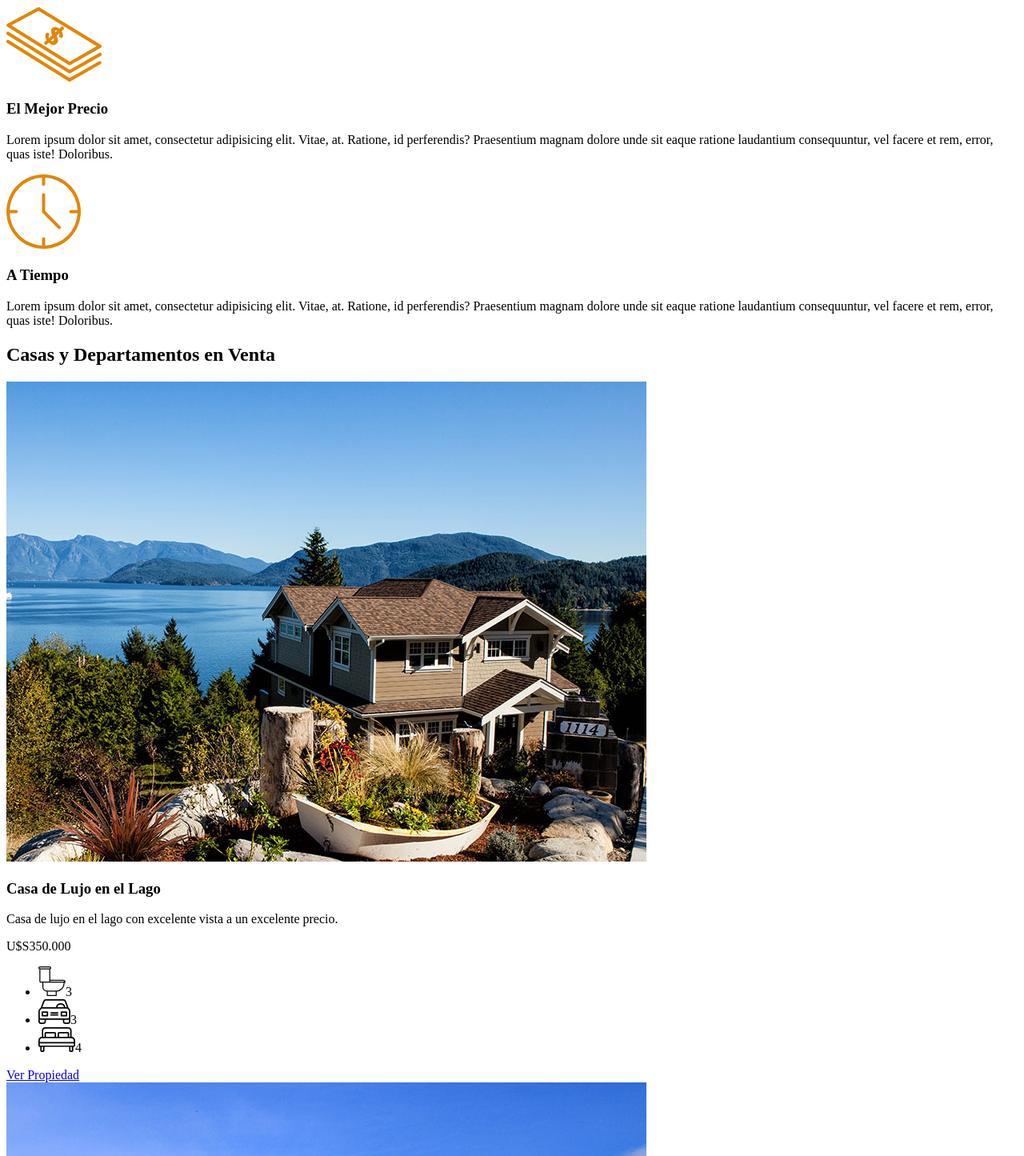
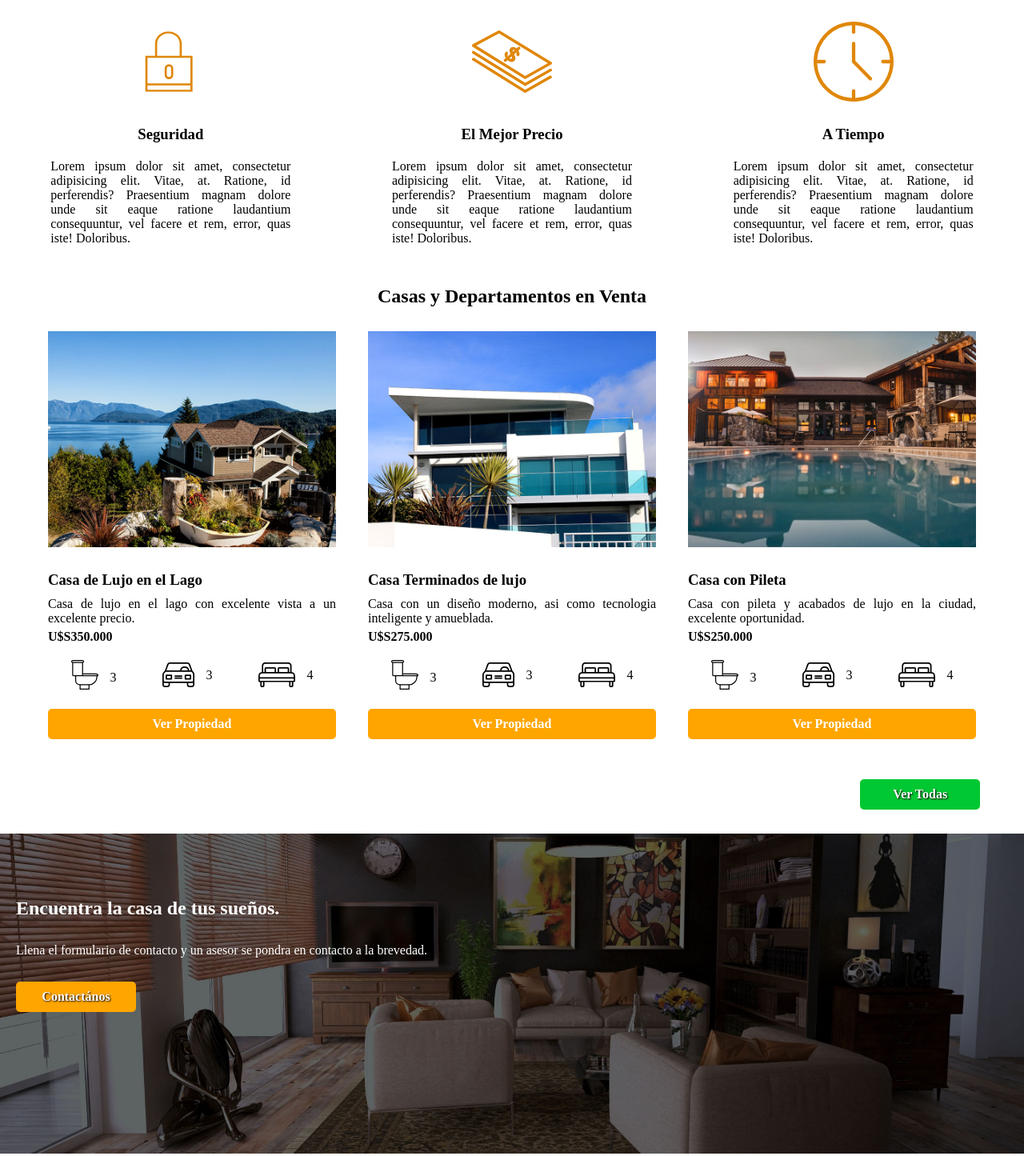
Before and after one commit to EmmaVZ89/Inmobiliaria, a plain HTML site: page index.html in a window 1280 px wide. Shown: the part 480-1925 px from the top of the page at 80% size. Drawn offline with Linux system fonts and the light colour scheme.

Commit message:
Comienzo de maquetado, header, main

```diff
--- /dev/null
+++ b/css/estilos.css
@@ -0,0 +1,222 @@
+* {
+  margin: 0;
+  padding: 0;
+  box-sizing: border-box;
+}
+
+/* Encabezado y barra de navegacion*/
+
+header {
+  background-image: url(../img/header.jpg);
+  background-size: cover;
+  background-repeat: no-repeat;
+  background-position: center;
+  width: 100%;
+  height: 50vh;
+}
+
+header > h1 {
+  position: relative;
+  width: 500px;
+  bottom: -180px;
+  left: 30px;
+  color: white;
+}
+
+.barraNav {
+  position: fixed;
+  display: flex;
+  justify-content: end;
+  align-items: center;
+  height: 50px;
+  right: 0;
+}
+
+.barraNav > ul {
+  display: flex;
+  list-style: none;
+}
+
+.barraNav a {
+  text-decoration: none;
+  color: white;
+  padding: 10px 20px;
+}
+
+.logo {
+  position: fixed;
+}
+
+/* Mas sobre nosotros */
+
+#nosotros > h2 {
+  text-align: center;
+  margin: 30px;
+}
+
+.contenedor-nosotros {
+  display: flex;
+  flex-direction: row;
+  flex-wrap: wrap;
+  justify-content: space-around;
+}
+
+.segPreTiem {
+  width: 300px;
+  text-align: justify;
+  margin: 20px;
+}
+
+.segPreTiem > img {
+  display: block;
+  margin: auto;
+  width: 100px;
+  height: 100px;
+  margin-bottom: 30px;
+}
+
+.segPreTiem > h3 {
+  text-align: center;
+  margin-bottom: 20px;
+}
+
+/* Main */
+main > h2 {
+  text-align: center;
+  margin: 30px;
+}
+
+.contenedor-anuncios {
+  display: flex;
+  flex-wrap: wrap;
+  justify-content: center;
+}
+
+.anuncio {
+  width: 400px;
+}
+
+.anuncio > img {
+  display: block;
+  margin: auto;
+  width: 90%;
+  margin-bottom: 30px;
+}
+
+.anuncio > h3 {
+  padding: 0 20px 10px 20px;
+}
+
+.anuncio > p {
+  text-align: justify;
+  padding: 0 20px 0 20px;
+}
+
+.naranja {
+  margin-top: 5px;
+  font-weight: bold;
+}
+
+.naranja:hover {
+  color: orange;
+  transition: color 0.5s;
+}
+
+.anuncio > ul {
+  display: flex;
+  list-style: none;
+  justify-content: space-around;
+  align-items: center;
+  margin: 20px;
+}
+
+.anuncio span {
+  position: relative;
+  bottom: 10px;
+  padding-left: 15px;
+}
+
+.btn-anuncio {
+  display: block;
+  width: 90%;
+  text-decoration: none;
+  color: white;
+  text-align: center;
+  margin-left: 20px;
+  padding: 10px 20px;
+  border-radius: 5px;
+  background-color: orange;
+  font-weight: bold;
+}
+
+.btn-anuncio:hover {
+  background-color: orangered;
+  box-shadow: 3px 3px gray;
+  transition: background-color 0.5s, box-shadow 0.5s;
+}
+
+.btn-Tanuncios {
+  display: block;
+  width: 150px;
+  text-align: center;
+  position: relative;
+  right: -84%;
+  background-color: rgb(0, 200, 50);
+  text-decoration: none;
+  margin: 50px 50px 30px 0;
+  padding: 10px 20px;
+  border-radius: 5px;
+  font-weight: bold;
+  color: white;
+  text-shadow: 1px 1px 2px black;
+}
+
+.btn-Tanuncios:hover {
+  box-shadow: 3px 3px gray;
+  transition: box-shadow 0.5s;
+}
+
+/* Contacto */
+
+.contenedor-contacto {
+  margin: 30px 0px;
+  background-image: url(../img/encuentra.jpg);
+  background-size: cover;
+  background-repeat: no-repeat;
+  background-position: center;
+  width: 100%;
+  height: 50vh;
+}
+
+.contenedor-contacto > h2 {
+  color: white;
+  padding-left: 20px;
+  padding-top: 80px;
+}
+
+.contenedor-contacto > p {
+  color: white;
+  padding-left: 20px;
+  padding-top: 30px;
+}
+
+.btn-contacto {
+  display: block;
+  width: 150px;
+  text-align: center;
+  background-color: orange;
+  text-decoration: none;
+  margin-top: 30px;
+  margin-left: 20px;
+  padding: 10px 20px;
+  border-radius: 5px;
+  font-weight: bold;
+  color: white;
+  text-shadow: 1px 1px 2px black;
+}
+
+.btn-contacto:hover {
+  background-color: orangered;
+  box-shadow: 3px 3px gray;
+  transition: background-color 0.5s, box-shadow 0.5s;
+}
--- a/index.html
+++ b/index.html
@@ -4,15 +4,16 @@
     <meta charset="UTF-8" />
     <meta http-equiv="X-UA-Compatible" content="IE=edge" />
     <meta name="viewport" content="width=device-width, initial-scale=1.0" />
+    <link rel="stylesheet" href="./css/estilos.css" />
     <title>Document</title>
   </head>
   <body>
     <header>
       <!--Logo y barra de navegacion-->
-      <a href="./index.html">
+      <a href="./index.html" class="logo">
         <img src="./img/logo.svg" alt="logo inmobiliaria" />
       </a>
-      <nav>
+      <nav class="barraNav">
         <ul>
           <li><a href="./nosotros.html">Nosotros</a></li>
           <li><a href="./anuncios.html">Anuncios</a></li>
@@ -23,38 +24,40 @@
       <h1>Venta de Casas y Departamentos Exclusivos de Lujo</h1>
     </header>
 
-    <section>
+    <section id="nosotros">
       <!--Mas sobre nosotros-->
       <h2>Más Sobre Nosotros</h2>
-      <div>
+      <div class="contenedor-nosotros">
+        <div class="segPreTiem">
           <img src="./img/icono1.svg" alt="candado" />
           <h3>Seguridad</h3>
           <p>
             Lorem ipsum dolor sit amet, consectetur adipisicing elit. Vitae, at.
             Ratione, id perferendis? Praesentium magnam dolore unde sit eaque
-          ratione laudantium consequuntur, vel facere et rem, error, quas iste!
-          Doloribus.
+            ratione laudantium consequuntur, vel facere et rem, error, quas
+            iste! Doloribus.
           </p>
         </div>
-      <div>
+        <div class="segPreTiem">
           <img src="./img/icono2.svg" alt="dinero" />
           <h3>El Mejor Precio</h3>
           <p>
             Lorem ipsum dolor sit amet, consectetur adipisicing elit. Vitae, at.
             Ratione, id perferendis? Praesentium magnam dolore unde sit eaque
-          ratione laudantium consequuntur, vel facere et rem, error, quas iste!
-          Doloribus.
+            ratione laudantium consequuntur, vel facere et rem, error, quas
+            iste! Doloribus.
           </p>
         </div>
-      <div>
+        <div class="segPreTiem">
           <img src="./img/icono3.svg" alt="reloj" />
           <h3>A Tiempo</h3>
           <p>
             Lorem ipsum dolor sit amet, consectetur adipisicing elit. Vitae, at.
             Ratione, id perferendis? Praesentium magnam dolore unde sit eaque
-          ratione laudantium consequuntur, vel facere et rem, error, quas iste!
-          Doloribus.
+            ratione laudantium consequuntur, vel facere et rem, error, quas
+            iste! Doloribus.
           </p>
+        </div>
       </div>
     </section>
 
@@ -62,59 +65,91 @@
       <!--Casas y Departamentos en Venta-->
       <h2>Casas y Departamentos en Venta</h2>
 
-      <article>
+      <section class="contenedor-anuncios">
+        <article class="anuncio">
           <img src="./img/anuncio1.jpg" alt="anuncio 1" />
           <h3>Casa de Lujo en el Lago</h3>
           <p>
             Casa de lujo en el lago con excelente vista a un excelente precio.
           </p>
-        <p>U$S350.000</p>
+          <p class="naranja">U$S350.000</p>
           <ul>
             <li><img src="./img/icono_wc.svg" alt="baño" /><span>3</span></li>
-          <li><img src="./img/icono_estacionamiento.svg" alt="cochera" /><span>3</span></li>
-          <li><img src="./img/icono_dormitorio.svg" alt="dormitorio" /><span>4</span></li>
+            <li>
+              <img src="./img/icono_estacionamiento.svg" alt="cochera" /><span
+                >3</span
+              >
+            </li>
+            <li>
+              <img src="./img/icono_dormitorio.svg" alt="dormitorio" /><span
+                >4</span
+              >
+            </li>
           </ul>
-        <a href="#">Ver Propiedad</a>
+          <a href="#" class="btn-anuncio">Ver Propiedad</a>
         </article>
 
-      <article>
+        <article class="anuncio">
           <img src="./img/anuncio2.jpg" alt="anuncio 2" />
           <h3>Casa Terminados de lujo</h3>
           <p>
-          Casa con un diseño moderno, asi como tecnologia inteligente y amueblada.
+            Casa con un diseño moderno, asi como tecnologia inteligente y
+            amueblada.
           </p>
-        <p>U$S275.000</p>
+          <p class="naranja">U$S275.000</p>
           <ul>
             <li><img src="./img/icono_wc.svg" alt="baño" /><span>3</span></li>
-          <li><img src="./img/icono_estacionamiento.svg" alt="cochera" /><span>3</span></li>
-          <li><img src="./img/icono_dormitorio.svg" alt="dormitorio" /><span>4</span></li>
+            <li>
+              <img src="./img/icono_estacionamiento.svg" alt="cochera" /><span
+                >3</span
+              >
+            </li>
+            <li>
+              <img src="./img/icono_dormitorio.svg" alt="dormitorio" /><span
+                >4</span
+              >
+            </li>
           </ul>
-        <a href="#">Ver Propiedad</a>
+          <a href="#" class="btn-anuncio">Ver Propiedad</a>
         </article>
 
-      <article>
+        <article class="anuncio">
           <img src="./img/anuncio3.jpg" alt="anuncio 3" />
           <h3>Casa con Pileta</h3>
           <p>
-          Casa con pileta y acabados de lujo en la ciudad, excelente oportunidad.
+            Casa con pileta y acabados de lujo en la ciudad, excelente
+            oportunidad.
           </p>
-        <p>U$S250.000</p>
+          <p class="naranja">U$S250.000</p>
           <ul>
             <li><img src="./img/icono_wc.svg" alt="baño" /><span>3</span></li>
-          <li><img src="./img/icono_estacionamiento.svg" alt="cochera" /><span>3</span></li>
-          <li><img src="./img/icono_dormitorio.svg" alt="dormitorio" /><span>4</span></li>
+            <li>
+              <img src="./img/icono_estacionamiento.svg" alt="cochera" /><span
+                >3</span
+              >
+            </li>
+            <li>
+              <img src="./img/icono_dormitorio.svg" alt="dormitorio" /><span
+                >4</span
+              >
+            </li>
           </ul>
-        <a href="#">Ver Propiedad</a>
+          <a href="#" class="btn-anuncio">Ver Propiedad</a>
         </article>
-
-      <a href="./anuncios.html">Ver Todas</a>
-
+      </section>
+      <div>
+        <a href="./anuncios.html" class="btn-Tanuncios">Ver Todas</a>
+      </div>
     </main>
 
-    <section><!--Contacto-->
+    <section class="contenedor-contacto">
+      <!--Contacto-->
       <h2>Encuentra la casa de tus sueños.</h2>
-        <p>Llena el formulario de contacto y un asesor se pondra en contacto a la brevedad.</p>
-        <a href="./contacto.html">Contactános</a>
+      <p>
+        Llena el formulario de contacto y un asesor se pondra en contacto a la
+        brevedad.
+      </p>
+      <a href="./contacto.html" class="btn-contacto">Contactános</a>
     </section>
 
     <section>
@@ -123,37 +158,39 @@
 
       <article>
         <a href="#">
-          <img src="./img/blog1.jpg" alt="post 1">
+          <img src="./img/blog1.jpg" alt="post 1" />
           <h3>Terraza en el techo de tu casa</h3>
           <p>Escrito por <date>09/02/2022</date> por: <span>Admin</span></p>
           <p>
-              Consejos para para construir una terraza en el techo de tu casa, con los mejores
-              materiales y ahorrando dinero.
+            Consejos para para construir una terraza en el techo de tu casa, con
+            los mejores materiales y ahorrando dinero.
           </p>
         </a>
       </article>
 
       <article>
         <a href="#">
-        <img src="./img/blog2.jpg" alt="post 2">
+          <img src="./img/blog2.jpg" alt="post 2" />
           <h3>Guía para la decoración de tu hogar</h3>
           <p>Escrito por <date>09/02/2022</date> por: <span>Admin</span></p>
           <p>
-            Maximiza el espacio en tu hogar con esta guía, aprende a combinar muebles y colores
-            para darle vida a tu espacio.
+            Maximiza el espacio en tu hogar con esta guía, aprende a combinar
+            muebles y colores para darle vida a tu espacio.
           </p>
         </a>
       </article>
-
     </section>
 
-    <aside><!--Comentario de clientes-->
+    <aside>
+      <!--Comentario de clientes-->
       <h2>Comentarios</h2>
-        <img src="./img/comilla.svg" alt="comillas">
-        <blockquote>El personal se comportó de una excelente forma, muy buena atención y la casa
-            que me ofrecieron cumple con todas mis expectativas.
+      <img src="./img/comilla.svg" alt="comillas" />
+      <blockquote>
+        El personal se comportó de una excelente forma, muy buena atención y la
+        casa que me ofrecieron cumple con todas mis expectativas.
         <cite>-Juan Perez-</cite>
-        </blockquote><!--Es una cita-->
+      </blockquote>
+      <!--Es una cita-->
     </aside>
 
     <footer>
```
Lines whose indentation alone changed are shown as unchanged.
